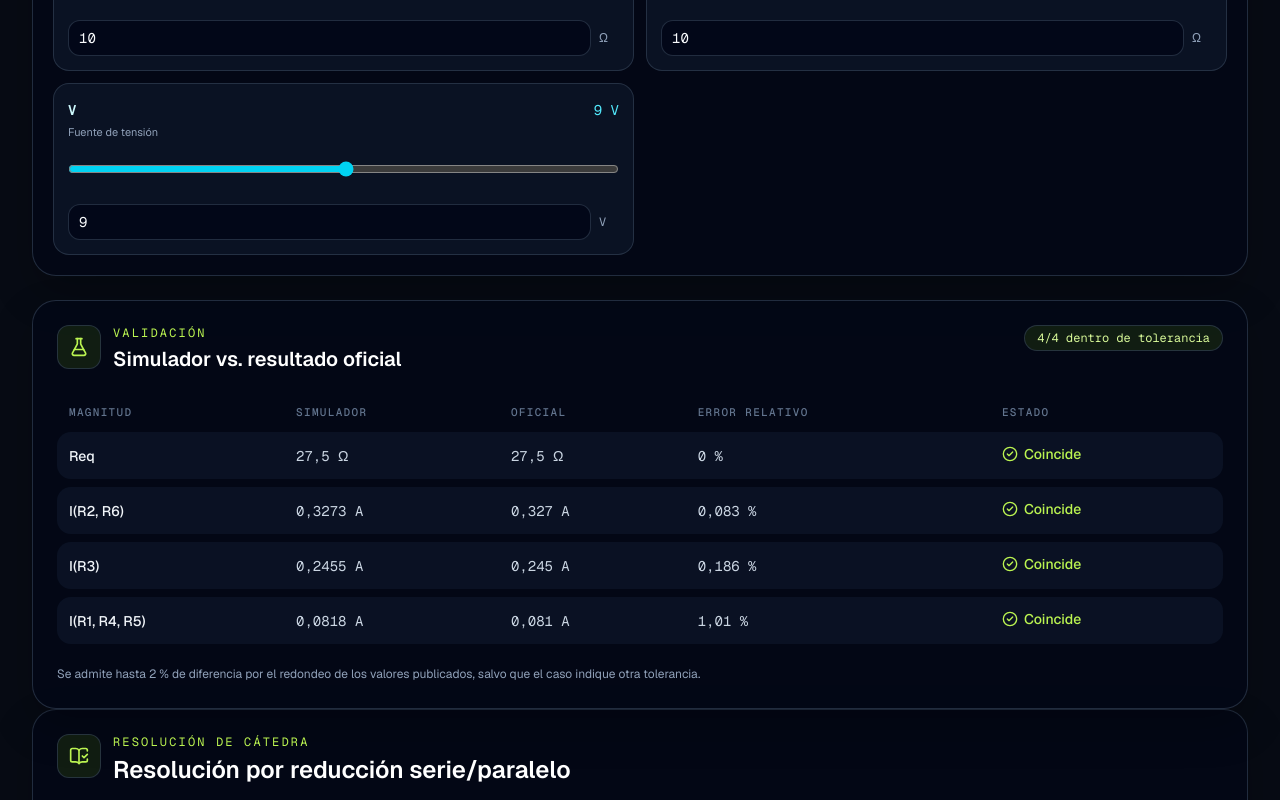
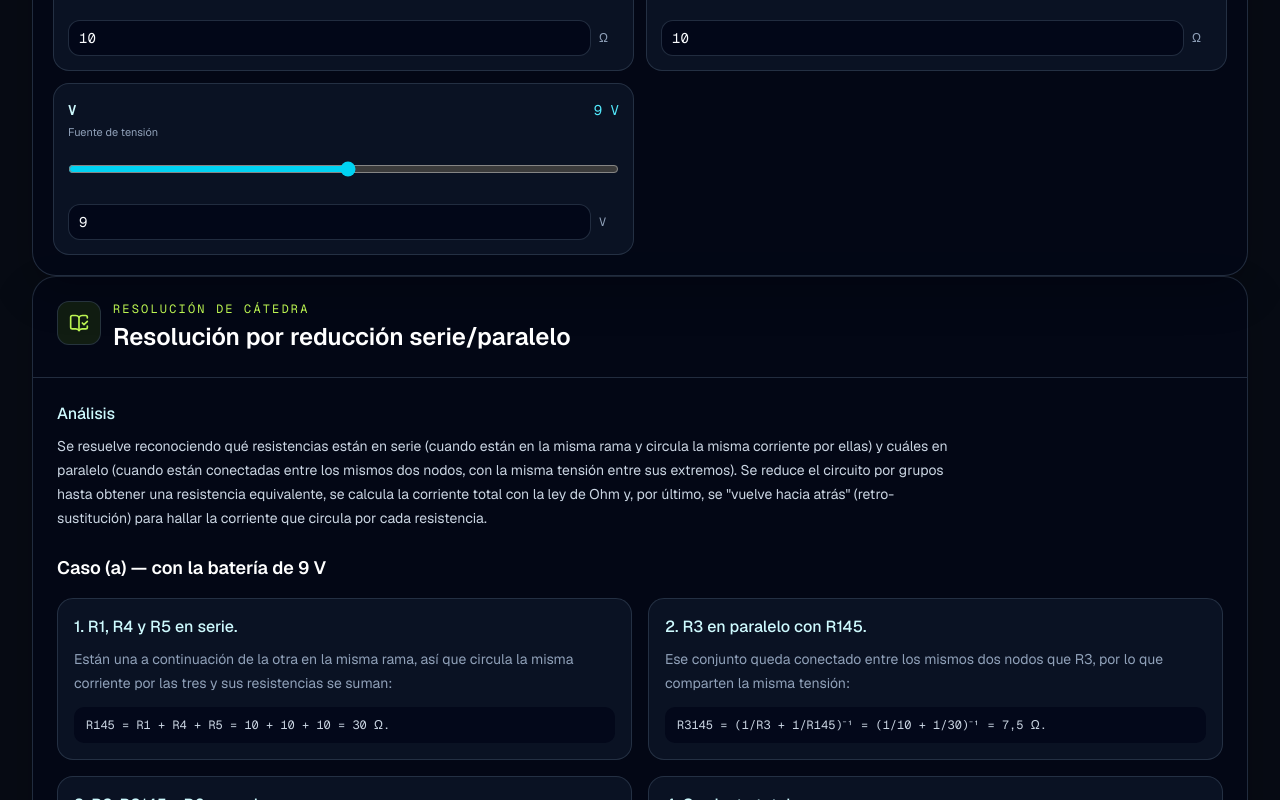
Before and after one commit to AlanXavierKlein/simulador-circuitos-cd, a Next.js app: page /guia/p8 in a window 1280 px wide. Shown: the part 1687-2487 px from the top of the page. Built offline with nearby package versions, Linux system fonts and the light colour scheme.

Commit message:
limitar los widget a 500

```diff
--- a/components/constructor/ConstructorSidebar.tsx
+++ b/components/constructor/ConstructorSidebar.tsx
@@ -140,13 +140,21 @@ export function ConstructorSidebar({
   const selectedComponent =
     selectedNode && isComponentNode(selectedNode) ? selectedNode : null;
   const maximumValue = 1000;
+  const maximumSliderValue = 500;
   const minimumValue = selectedKind === "resistor" ? 0.1 : -1000;
+  const minimumSliderValue = selectedKind === "resistor" ? 0.1 : -500;
   const valueStep = 0.1;
   const updateBoundedValue = (value: number) => {
     if (!Number.isFinite(value)) return;
     const boundedValue = Math.min(maximumValue, Math.max(minimumValue, value));
     onUpdateValue(Number(boundedValue.toFixed(3)));
   };
+  const sliderValue = selectedComponent
+    ? Math.min(
+        maximumSliderValue,
+        Math.max(minimumSliderValue, selectedComponent.data.numericValue),
+      )
+    : minimumSliderValue;
 
   return (
     <aside className="space-y-4 lg:sticky lg:top-24">
@@ -254,10 +262,10 @@ export function ConstructorSidebar({
                   <input
                     aria-label={`Control deslizante de ${selectedComponent.data.label}`}
                     type="range"
-                    min={minimumValue}
-                    max={maximumValue}
+                    min={minimumSliderValue}
+                    max={maximumSliderValue}
                     step={valueStep}
-                    value={selectedComponent.data.numericValue}
+                    value={sliderValue}
                     onChange={(event) =>
                       updateBoundedValue(Number(event.currentTarget.value))
                     }
--- a/components/controls/ComponentControls.tsx
+++ b/components/controls/ComponentControls.tsx
@@ -14,6 +14,8 @@ type ComponentControlsProps = {
 type ControlRange = {
   min: number;
   max: number;
+  sliderMin: number;
+  sliderMax: number;
   step: number;
   unit: string;
   value: number;
@@ -22,12 +24,15 @@ type ControlRange = {
 
 const MAX_RESISTANCE_OHMS = 1000;
 const MAX_VOLTAGE_VOLTS = 1000;
+const MAX_SLIDER_VALUE = 500;
 
 function controlRange(component: Component): ControlRange {
   if (component.type === "resistor") {
     return {
       min: 0.1,
       max: MAX_RESISTANCE_OHMS,
+      sliderMin: 0.1,
+      sliderMax: MAX_SLIDER_VALUE,
       step: 0.1,
       unit: "Ω",
       value: component.ohms,
@@ -42,6 +47,8 @@ function controlRange(component: Component): ControlRange {
     return {
       min: -MAX_VOLTAGE_VOLTS,
       max: MAX_VOLTAGE_VOLTS,
+      sliderMin: -MAX_SLIDER_VALUE,
+      sliderMax: MAX_SLIDER_VALUE,
       step: 0.1,
       unit,
       value,
@@ -49,9 +56,12 @@ function controlRange(component: Component): ControlRange {
     };
   }
 
+  const currentSourceLimit = Math.max(30, Math.ceil(Math.abs(value) * 2));
   return {
-    min: -Math.max(30, Math.ceil(Math.abs(value) * 2)),
-    max: Math.max(30, Math.ceil(Math.abs(value) * 2)),
+    min: -currentSourceLimit,
+    max: currentSourceLimit,
+    sliderMin: -Math.min(MAX_SLIDER_VALUE, currentSourceLimit),
+    sliderMax: Math.min(MAX_SLIDER_VALUE, currentSourceLimit),
     step: 0.1,
     unit,
     value,
@@ -111,6 +121,10 @@ export function ComponentControls({
         {circuit.components.map((component) => {
           const range = controlRange(component);
           const inputId = `component-${component.label}`;
+          const sliderValue = Math.min(
+            range.sliderMax,
+            Math.max(range.sliderMin, range.value),
+          );
           const updateValue = (value: number) => {
             if (!Number.isFinite(value)) return;
             const limitedValue = Math.min(
@@ -143,10 +157,10 @@ export function ComponentControls({
                 suppressHydrationWarning
                 aria-label={`Control deslizante de ${component.label}`}
                 type="range"
-                min={range.min}
-                max={range.max}
+                min={range.sliderMin}
+                max={range.sliderMax}
                 step={range.step}
-                value={range.value}
+                value={sliderValue}
                 onChange={(event) =>
                   updateValue(Number(event.currentTarget.value))
                 }
--- a/components/guide/InstrumentDesigner.tsx
+++ b/components/guide/InstrumentDesigner.tsx
@@ -4,8 +4,6 @@ import { AlertTriangle, RotateCcw, SlidersHorizontal } from "lucide-react";
 import { useMemo, useRef, useState } from "react";
 
 import { GuideExplanation } from "@/components/guide/GuideExplanation";
-import { GuideValidationPanel } from "@/components/guide/GuideValidationPanel";
-import type { ValidationReading } from "@/components/guide/GuideValidationPanel";
 import { guideInstrumentExplanations } from "@/lib/problems/guide-explanations";
 import {
   defaultAmmeterInput,
@@ -47,21 +45,6 @@ export function InstrumentDesigner({ kind }: { kind: InstrumentKind }) {
       };
     }
   }, [ig, kind, rg, scales]);
-
-  const official =
-    kind === "ammeter"
-      ? { R1: 1 / 90, R2: 0.1, R3: 1 }
-      : { R1: 2990, R2: 12000, R3: 135000 };
-  const readings: ValidationReading[] = calculation.result
-    ? (["R1", "R2", "R3"] as const).map((label) => ({
-        id: label,
-        label,
-        actual: calculation.result[label],
-        expected: official[label],
-        unit: "Ω",
-        tolerancePercent: 0.1,
-      }))
-    : [];
 
   const reset = () => {
     setRg(originalValuesRef.current.rg);
@@ -129,9 +112,7 @@ export function InstrumentDesigner({ kind }: { kind: InstrumentKind }) {
           </div>
         </aside>
 
-        {calculation.result ? (
-          <GuideValidationPanel readings={readings} />
-        ) : (
+        {!calculation.result ? (
           <div
             role="alert"
             className="flex items-start gap-3 rounded-3xl border border-amber-400/30 bg-amber-400/10 p-5 text-sm text-amber-100"
@@ -144,7 +125,7 @@ export function InstrumentDesigner({ kind }: { kind: InstrumentKind }) {
               </p>
             </div>
           </div>
-        )}
+        ) : null}
       </div>
 
       {calculation.result ? (
--- a/components/guide/NetworkGuidePage.tsx
+++ b/components/guide/NetworkGuidePage.tsx
@@ -81,7 +81,6 @@ export function NetworkGuidePage({
                   stepExplanations: problemCase.stepExplanations,
                   stepContentOverrides: problemCase.stepContentOverrides,
                   resolution: problemCase.resolution,
-                  validations: problemCase.validations,
                 }}
               />
             </article>
--- a/components/simulator/SimulatorWorkspace.tsx
+++ b/components/simulator/SimulatorWorkspace.tsx
@@ -11,25 +11,21 @@ import type {
 } from "@/components/circuit/circuit-adapter";
 import { ComponentControls } from "@/components/controls/ComponentControls";
 import { GuideExplanation } from "@/components/guide/GuideExplanation";
-import { GuideValidationPanel } from "@/components/guide/GuideValidationPanel";
-import type { ValidationReading } from "@/components/guide/GuideValidationPanel";
 import { ResultsPanel } from "@/components/results/ResultsPanel";
 import { SolutionSteps } from "@/components/steps/SolutionSteps";
-import { solveCircuit, voltageBetween } from "@/lib/engine/kirchhoff";
+import { solveCircuit } from "@/lib/engine/kirchhoff";
 import type { Circuit } from "@/lib/engine/model";
 import {
   cloneCircuit,
   updateCircuitComponentValue,
 } from "@/lib/engine/circuit-state";
 import { buildSolutionSteps } from "@/lib/engine/steps";
-import type { GuideValidationDefinition } from "@/lib/problems/guia04";
 import type { GuideResolution } from "@/lib/problems/guide-explanations";
 
 type GuideWorkspaceOptions = {
   stepExplanations: Record<string, string>;
   stepContentOverrides?: Record<string, string>;
   resolution: GuideResolution;
-  validations: GuideValidationDefinition[];
 };
 
 type SimulatorWorkspaceProps = {
@@ -71,26 +67,6 @@ export function SimulatorWorkspace({
     }
   }, [circuit]);
 
-  const validationReadings = useMemo<ValidationReading[]>(() => {
-    if (!guide || !calculation.result) return [];
-
-    return guide.validations.map((validation) => {
-      const { source } = validation;
-      let actual: number;
-      if (source.kind === "branchCurrent") {
-        actual = calculation.result.branchCurrents[source.branchLabel] ?? 0;
-      } else if (source.kind === "potentialDifference") {
-        actual = voltageBetween(calculation.result, source.nodeA, source.nodeB);
-      } else {
-        const current =
-          calculation.result.branchCurrents[source.branchLabel] ?? 0;
-        actual = Math.abs(source.volts / current);
-      }
-
-      return { ...validation, actual };
-    });
-  }, [calculation.result, guide]);
-
   const controls = (
     <ComponentControls
       circuit={circuit}
@@ -126,9 +102,6 @@ export function SimulatorWorkspace({
           {canvas}
           <div className="grid min-w-0 grid-cols-[minmax(0,1fr)] gap-6">
             {controls}
-            {calculation.result ? (
-              <GuideValidationPanel readings={validationReadings} />
-            ) : null}
           </div>
         </div>
       ) : (
```
